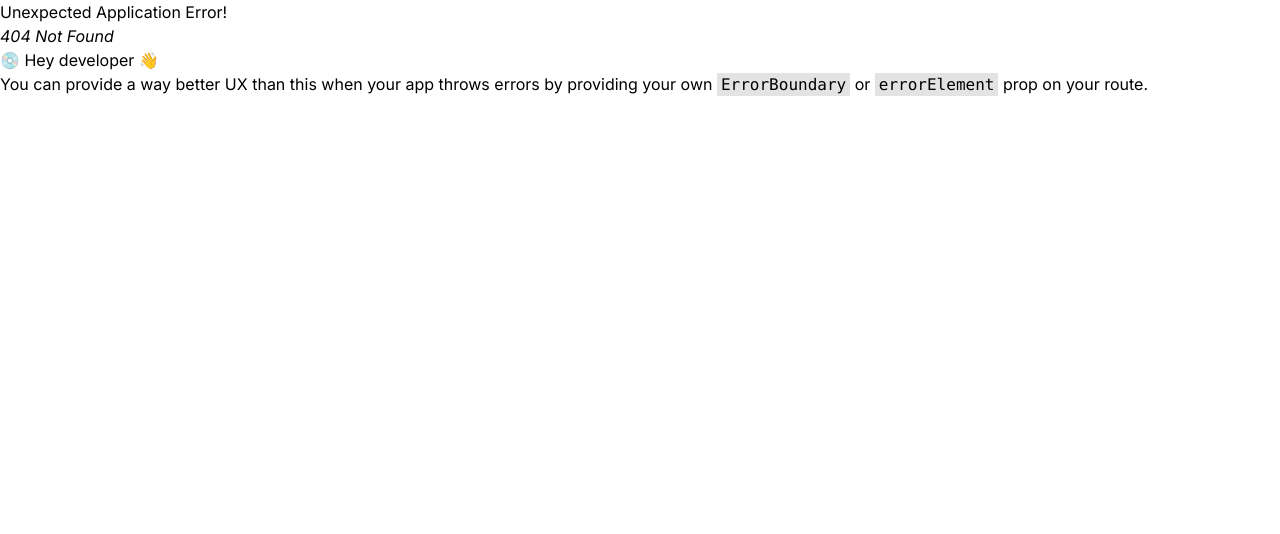
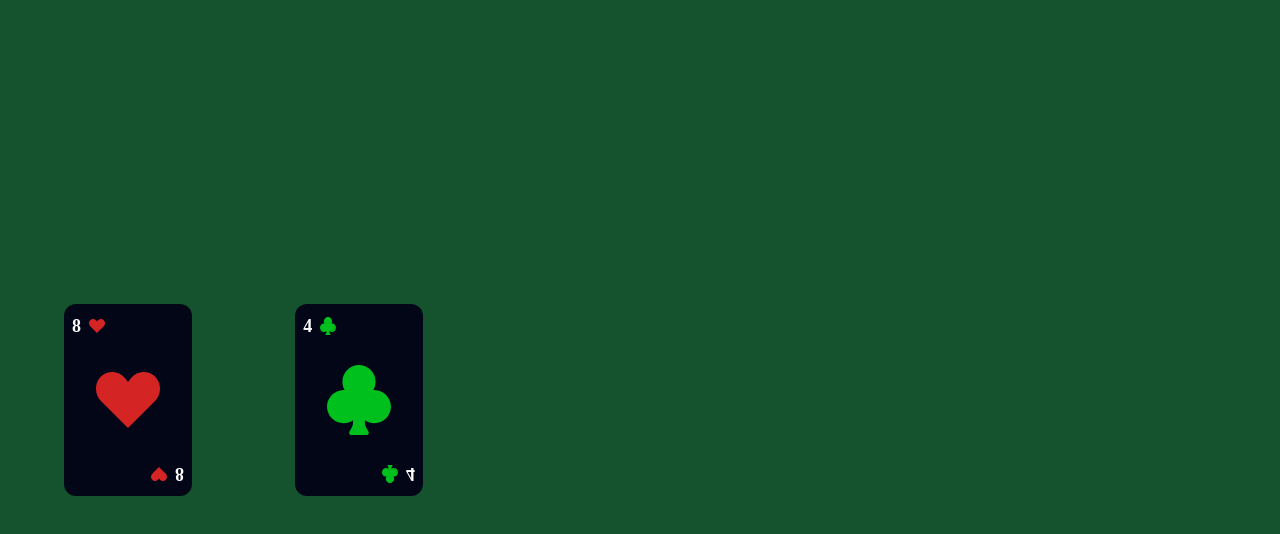
Before and after one commit to AtanasovCode/cardboard, a React (Vite) app: page /play in a window 1280 px wide. Before the commit this address had no page. Shown: the top 534 px of the page. Built offline with nearby package versions, Linux system fonts and the light colour scheme; a web font is replaced by a local one.

Commit message:
created Level route and playing functionality

```diff
--- a/src/App.jsx
+++ b/src/App.jsx
@@ -2,6 +2,7 @@ import { createBrowserRouter, RouterProvider } from "react-router-dom";
 
 //routes
 import TitleScreen from "./routes/TitleScreen";
+import Level from "./routes/Level";
 
 const App = () => {
 
@@ -9,6 +10,10 @@ const App = () => {
     {
       path: "/",
       element: <TitleScreen />,
+    },
+    {
+      path: "/play",
+      element: <Level />,
     },
   ])
 
--- a/src/components/Card.jsx
+++ b/src/components/Card.jsx
@@ -1,8 +1,18 @@
+import { useCardStore } from "../../useCardStore";
 
+const Card = ({ suit, rank, cardID }) => {
 
-const Card = ({ suit, rank }) => {
+    const { addCard, shuffleCards } = useCardStore();
+
     return (
-        <div className="relative rounded-xl flex items-start justify-center w-32 h-48 bg-slate-950 font-cards">
+        <div
+            className="relative rounded-xl flex items-start justify-center w-32 h-48 bg-slate-950
+            font-cards cursor-pointer select-none"
+            onClick={() => {
+                addCard(cardID);
+                shuffleCards();
+            }}
+        >
             <div className="w-full flex items-center justify-start p-2">
                 <div className="text-lg font-semibold text-white mr-2">
                     {rank}
--- /dev/null
+++ b/src/routes/Level.jsx
@@ -0,0 +1,45 @@
+import { useEffect } from "react";
+import { useCardStore } from "../../useCardStore";
+
+import Card from "../components/Card";
+
+const Level = () => {
+
+    const {
+        displayedCards,
+        generateUniqueRandomCards,
+        cardsToDisplay,
+        increaseCardsToDisplay,
+        clickedCards,
+        resetClickedCards,
+    } = useCardStore();
+
+    useEffect(() => {
+        generateUniqueRandomCards(cardsToDisplay);
+    }, [cardsToDisplay]);
+
+    useEffect(() => {
+        if(clickedCards.length === cardsToDisplay) {
+            increaseCardsToDisplay(cardsToDisplay + 1);
+            resetClickedCards();
+        }
+
+        console.log(clickedCards);
+    }, [clickedCards, cardsToDisplay])
+
+    return (
+        <div className="min-h-screen bg-green-900 flex items-center justify-center">
+            <div className="w-[90%] grid grid-cols-5 gap-1">
+                {
+                    displayedCards.map((card, index) => {
+                        return (
+                            <Card key={card.id} suit={card.icon} rank={card.rank} cardID={card.id} />
+                        );
+                    })
+                }
+            </div>
+        </div>
+    );
+}
+
+export default Level;
--- a/src/routes/TitleScreen.jsx
+++ b/src/routes/TitleScreen.jsx
@@ -3,27 +3,8 @@ import { useEffect } from "react";
 import Card from "../components/Card";
 
 const TitleScreen = () => {
-
-    const {
-        displayedCards,
-        generateUniqueRandomCards,
-    } = useCardStore();
-
-    useEffect(() => {
-        generateUniqueRandomCards(5);
-    }, [])
-
     return (
-        <div className="min-h-screen bg-lime-900 text-white flex items-center justify-center font-sans">
-            <div className="w-[90%] grid grid-cols-5 gap-1">
-                {
-                    displayedCards.map((card, index) => {
-                        return (
-                            <Card key={card.id} suit={card.icon} rank={card.rank} />
-                        );
-                    })
-                }
-            </div>
+        <div className="min-h-screen bg-lime-900 text-white flex flex-col items-center justify-center font-sans">
         </div>
     );
 }
--- a/useCardStore.jsx
+++ b/useCardStore.jsx
@@ -7,10 +7,6 @@ import clubs from './src/assets/suits/clubs.svg';
 import diamonds from './src/assets/suits/diamond.svg';
 
 export const useCardStore = create((set) => ({
-  bears: 0,
-  increasePopulation: () => set((state) => ({ bears: state.bears + 1 })),
-  removeAllBears: () => set({ bears: 0 }),
-
   ranks: ["A", "2", "3", "4", "5", "6", "7", "8", "9", "10", "J", "Q", "K"],
   suits: [
     { name: "hearts", icon: hearts },
@@ -21,6 +17,12 @@ export const useCardStore = create((set) => ({
 
   displayedCards: [],
   setDisplayedCards: (value) => set({ displayedCards: value }),
+
+  clickedCards: [], // all the cards the user has clicked on
+  resetClickedCards: () => set({ clickedCards: [] }), // reset clickedCards to an empty array
+  addCard: (card) => set((state) => ({
+    clickedCards: [...state.clickedCards, card] // add a new card to the clickedCards
+  })),
 
   // generate a set of unique cards with random suits and ranks
   generateUniqueRandomCards: (numberOfCardsToGenerate) => set((state) => {
@@ -47,6 +49,29 @@ export const useCardStore = create((set) => ({
     return { displayedCards: cards };
   }),
 
+  shuffleCards: () => set((state) => {
+    const currentCards = [...state.displayedCards];
+
+    // shuffle the array (Fisher-Yates)
+    for (let i = currentCards.length - 1; i > 0; i--) {
+      const j = Math.floor(Math.random() * (i + 1));
+      [currentCards[i], currentCards[j]] = [currentCards[j], currentCards[i]];
+    }
+
+    return { displayedCards: currentCards }; // return the updated state
+  }),
+
+  level: 0,
+  levelUp: () => set((state) => ({ level: state.level + 1 })),
+  resetLevel: () => set({ level: 0 }),
+
+  cardsToDisplay: 2,
+  increaseCardsToDisplay: (numberOfCardsToDisplay) => set({ cardsToDisplay: numberOfCardsToDisplay }),
+
+  gameOver: false,
+  setGameOver: (gameOver) => set({ gameOver }),
+
   score: 0,
+  increaseScore: () => set((state) => ({ score: state.score + 1 })),
   resetScore: () => set({ score: 0 }),
 }));
```
